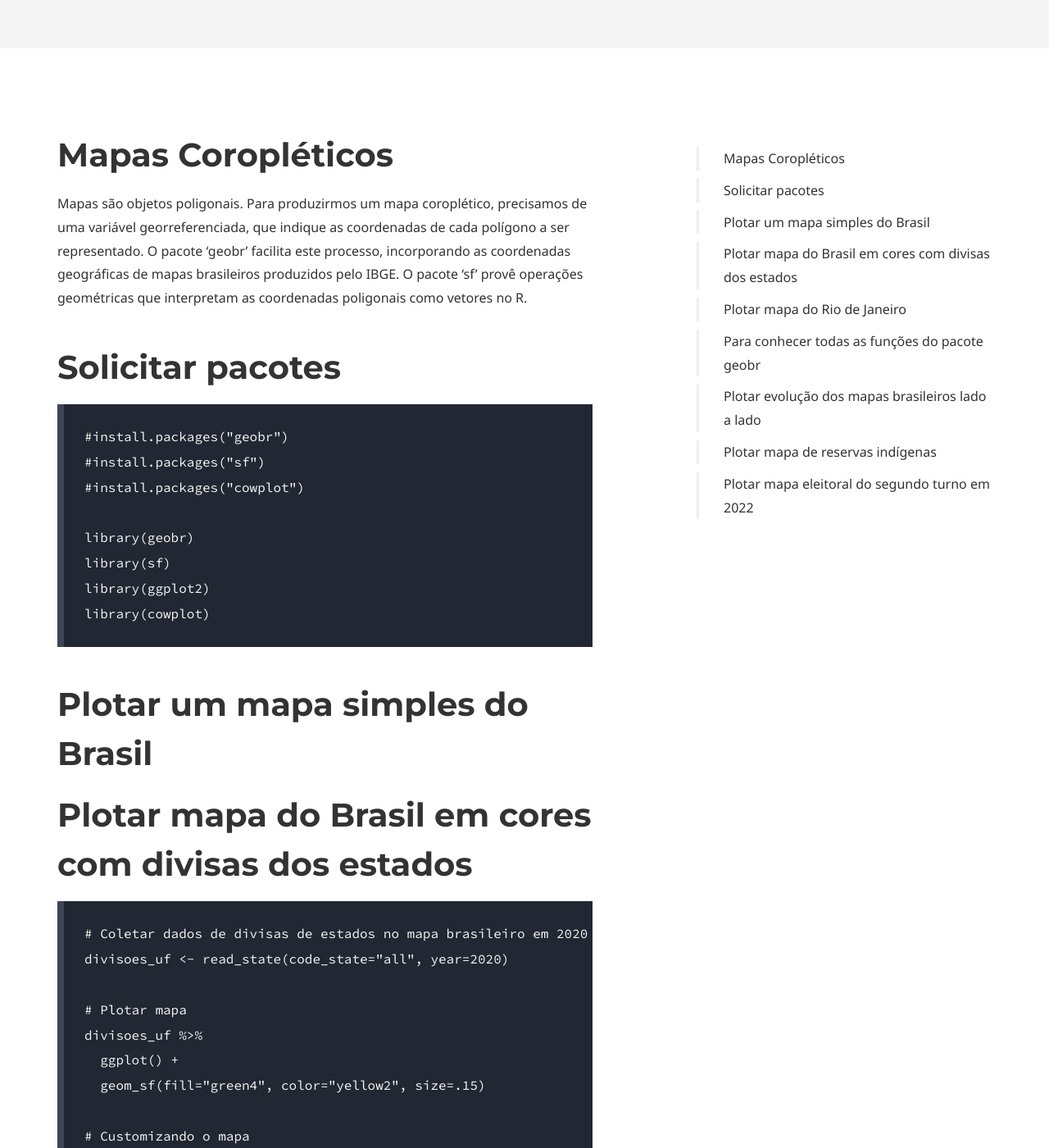
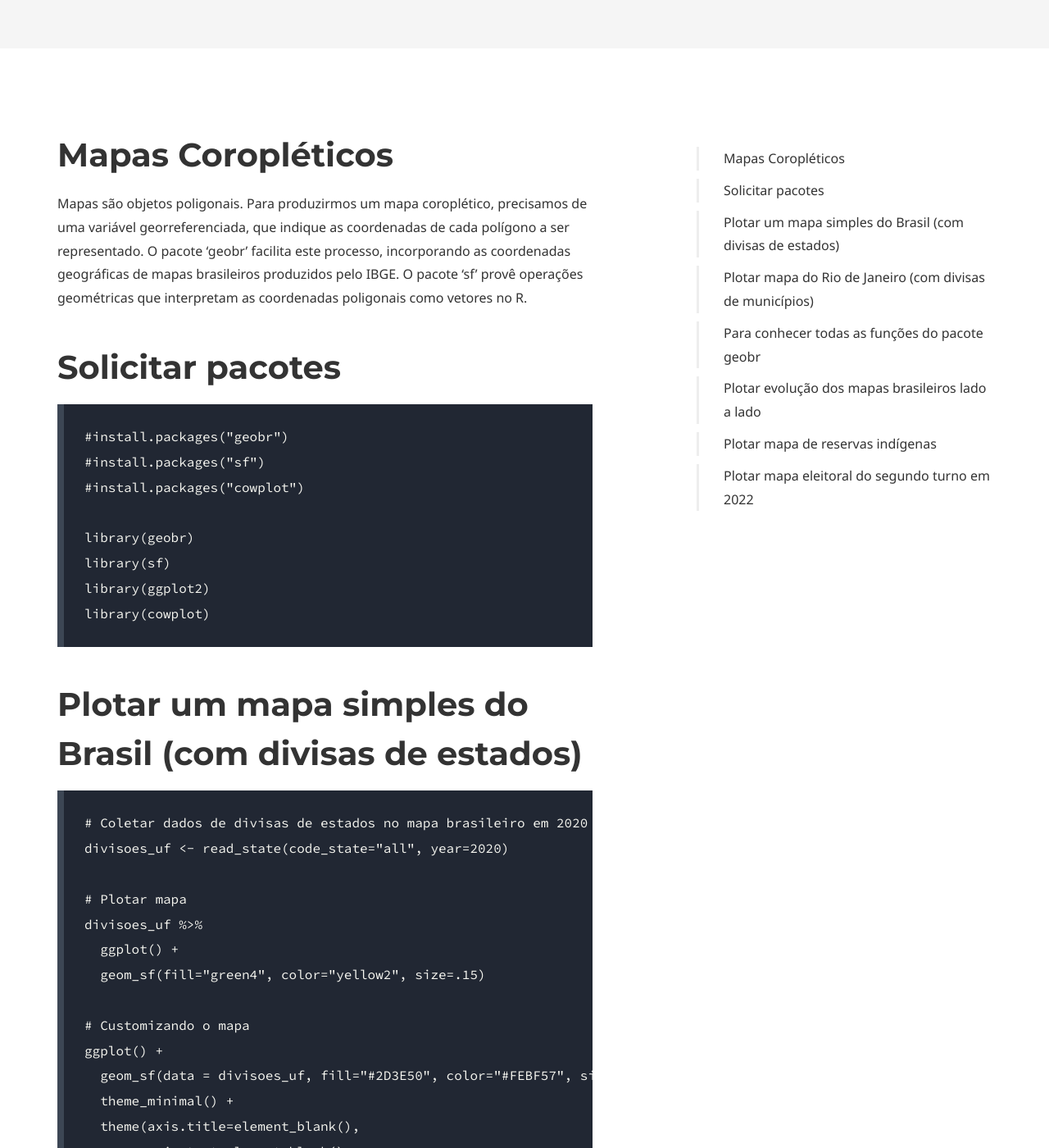
Before and after one commit to coLAB-UFF/docs, a Jekyll site: the page built from dataviz_11.md, in a window 1280 px wide and 1400 px high, scrolled down 535 px. Shown: the whole window at 82% size. Built offline with Jekyll 4.4.1, drawn with Linux system fonts in a browser that asks for light colours; some web fonts are replaced; some of the changed text lies outside the part shown.

Commit message:
Update dataviz_11.md

````diff
--- a/dataviz_11.md
+++ b/dataviz_11.md
@@ -43,9 +43,7 @@ library(ggplot2)
 library(cowplot)
 ```
 
-# Plotar um mapa simples do Brasil
-
-# Plotar mapa do Brasil em cores com divisas dos estados
+# Plotar um mapa simples do Brasil (com divisas de estados)
 
 ```
 # Coletar dados de divisas de estados no mapa brasileiro em 2020
@@ -66,7 +64,7 @@ ggplot() +
   labs(subtitle="Mapa do Brasil", size=8)
 ```
 
-# Plotar mapa do Rio de Janeiro
+# Plotar mapa do Rio de Janeiro (com divisas de municípios)
 
 ```
 # Coletar dados de divisas de municípios no mapa do Rio de Janeiro em 2022
````
